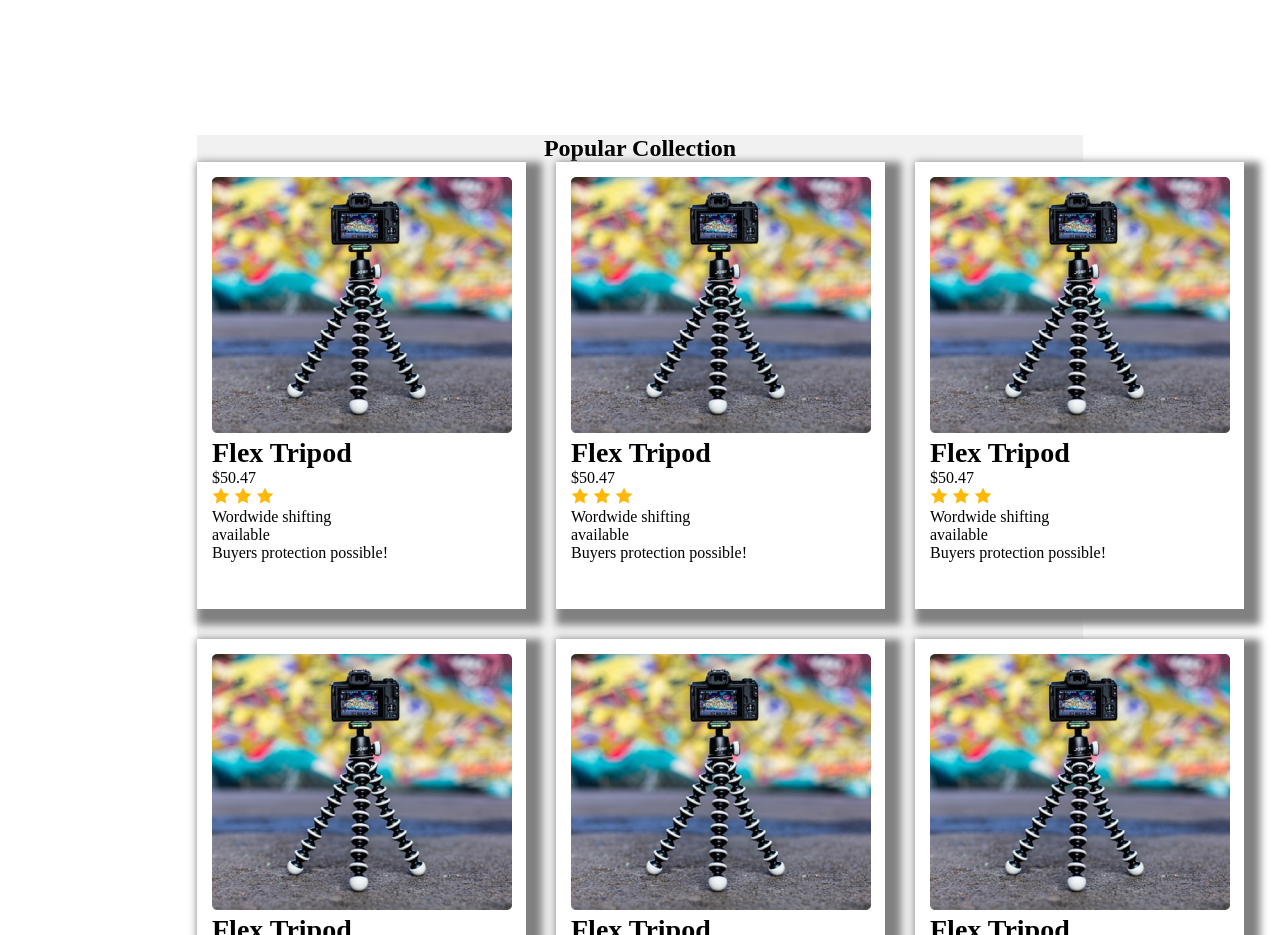
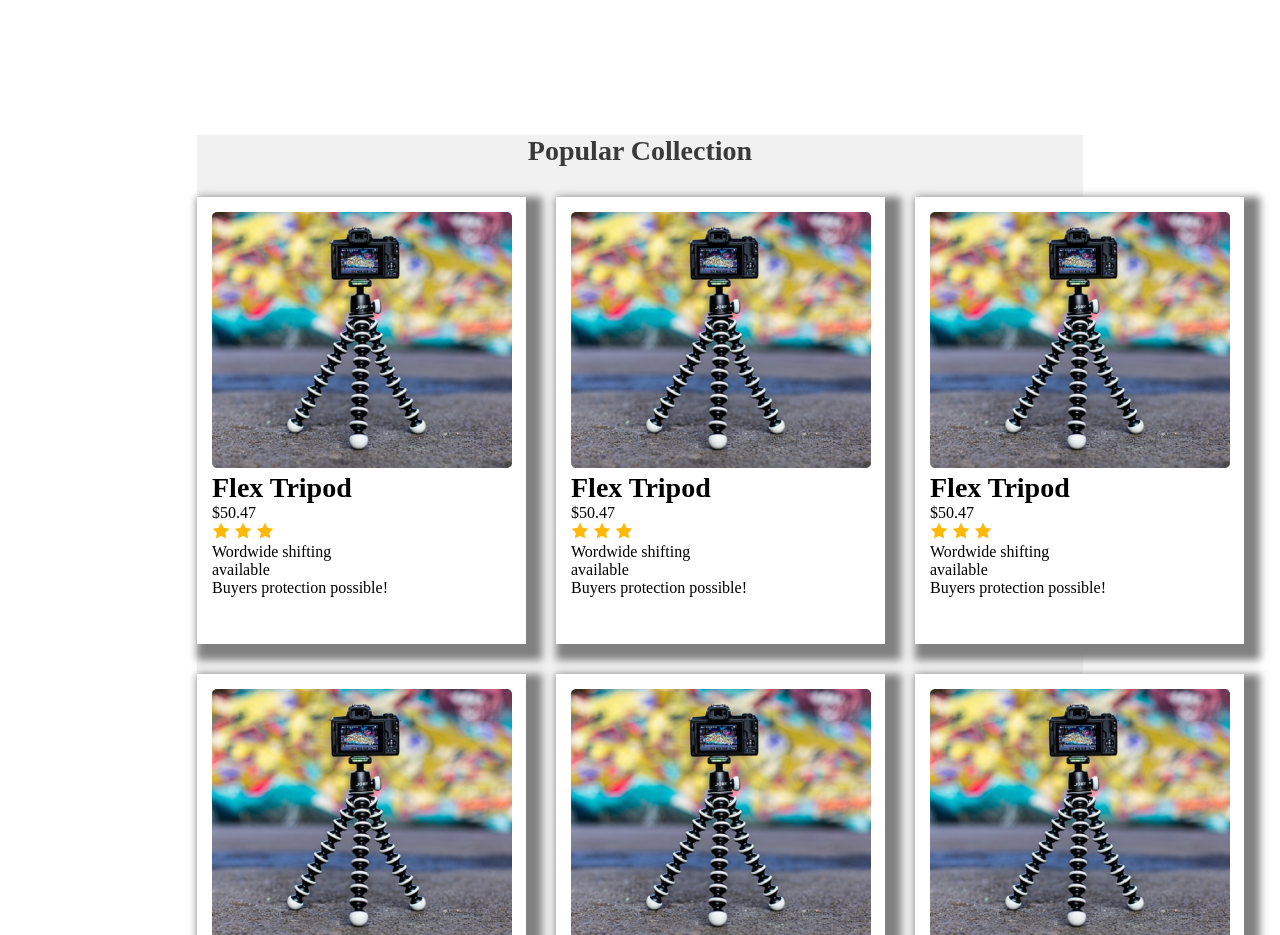
Before and after one commit to deluwarhoisn/influencer, a plain HTML site: page index.html in a window 1280 px wide. Shown: the part 820-1755 px from the top of the page. Drawn offline with Linux system fonts and the light colour scheme.

Commit message:
added font size

```diff
--- a/style/styles.css
+++ b/style/styles.css
@@ -77,6 +77,9 @@ ul a{
 }
 .Collection-section-2 h2{
     text-align: center;
+    font-size: 28px;
+    color: rgba(58, 58, 58, 1);
+    padding-bottom: 30px;
 }
 .Collection-box{
     width: 329px;height: 447px;
```
